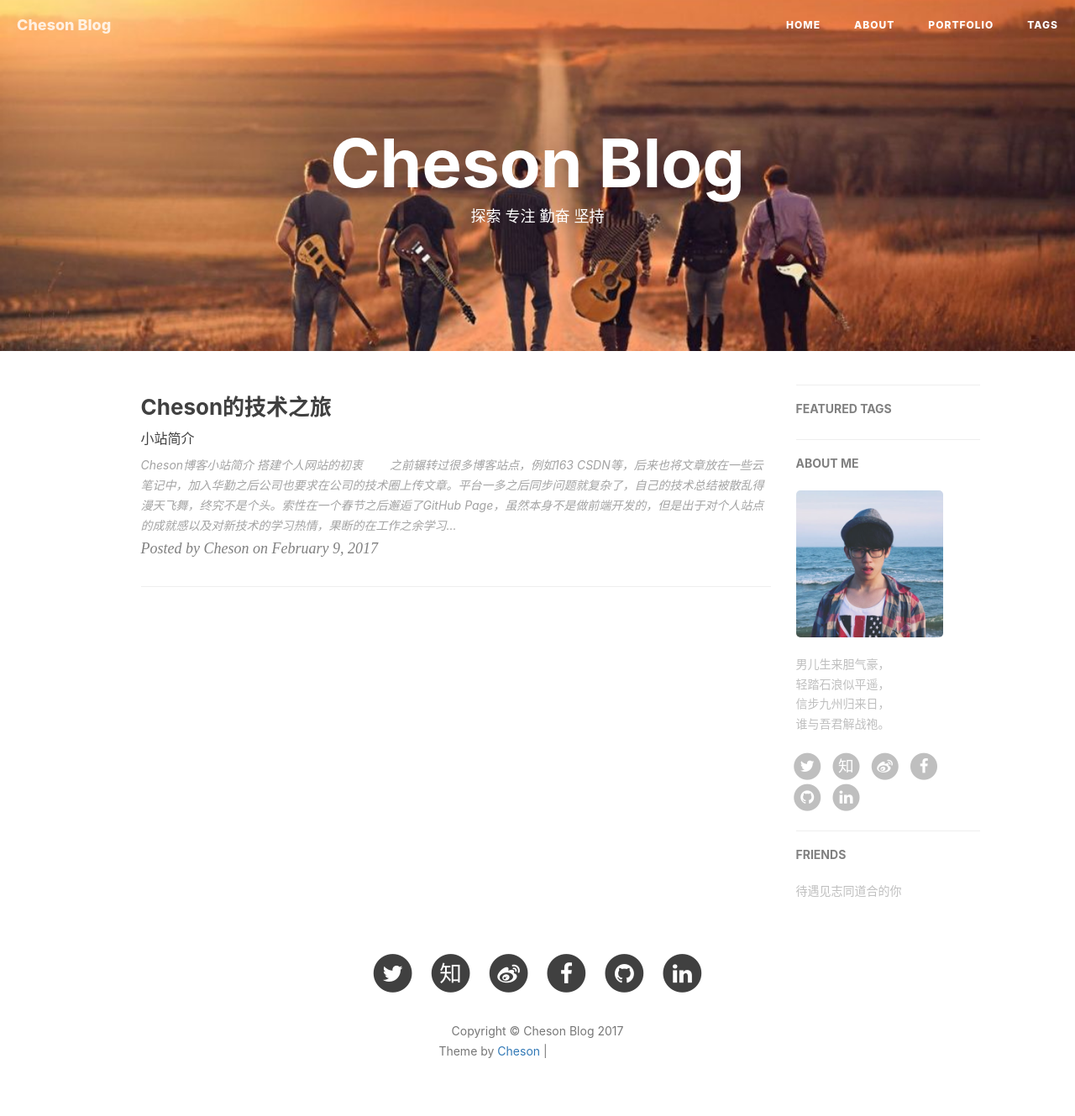
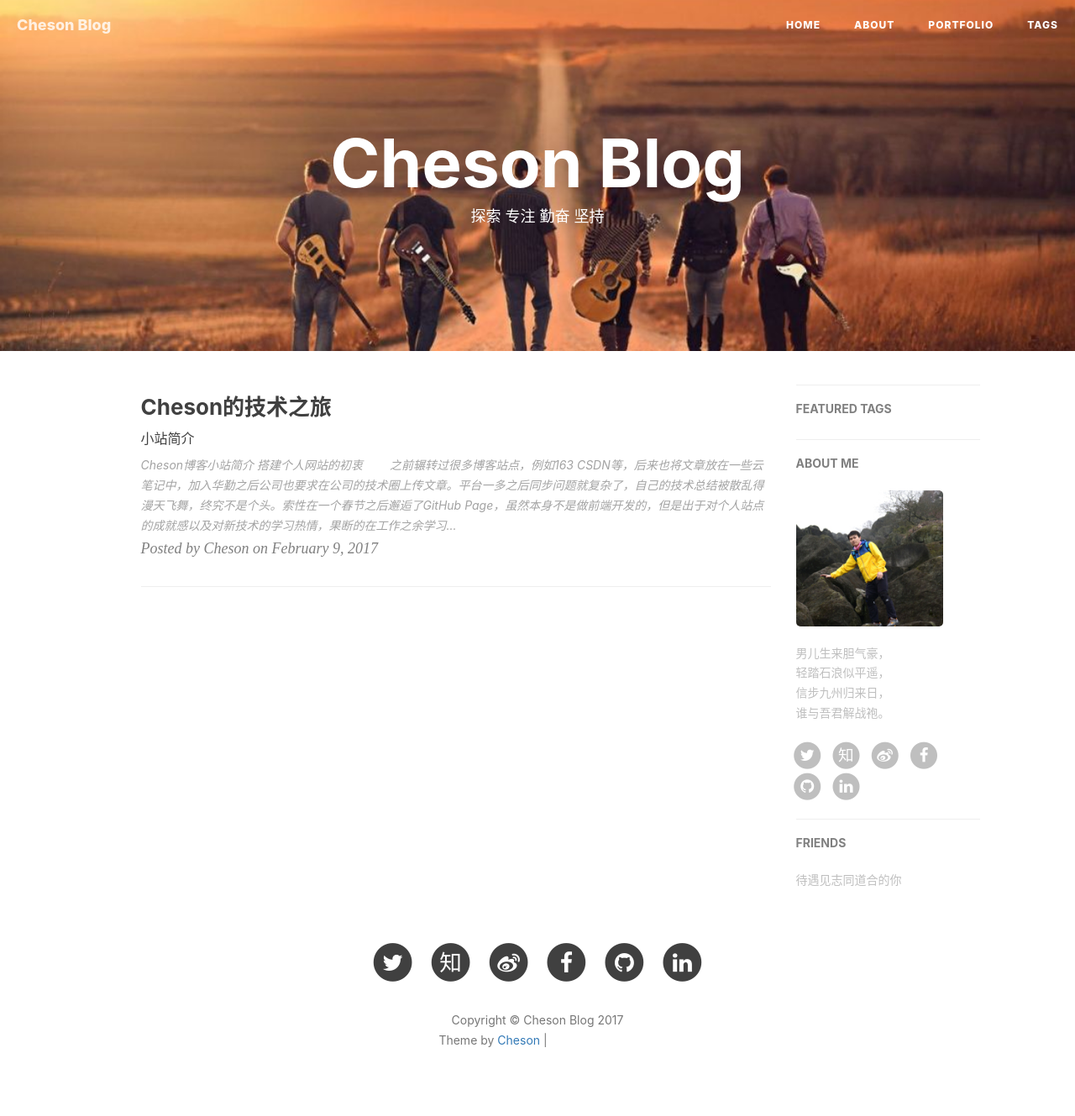
Before and after one commit to chendongqi/blog, a Jekyll site: the page built from index.html, in a window 1280 px wide. Shown: the whole page at 84% size. Built offline with Jekyll 4.4.1, drawn with Linux system fonts in a browser that asks for light colours; nearby versions of some CDN libraries; the list of posts is cut into pages by our own code; comment, search, counter and statistics services are not loaded; grey boxes are pictures that could not be loaded.

Commit message:
update image test

```diff
--- a/_config.yml
+++ b/_config.yml
@@ -71,7 +71,7 @@
 # Sidebar settings
 sidebar: true                           # whether or not using Sidebar.
 sidebar-about-description: "男儿生来胆气豪，<br>轻踏石浪似平遥，<br>信步九州归来日，<br>谁与吾君解战袍。"
-sidebar-avatar: /img/avatar-sea-hux.jpg      # use absolute URL, seeing it's used in both `/` and `/about/`
+sidebar-avatar: /img/avatar-cheson.jpg      # use absolute URL, seeing it's used in both `/` and `/about/`
 
 
 
```
